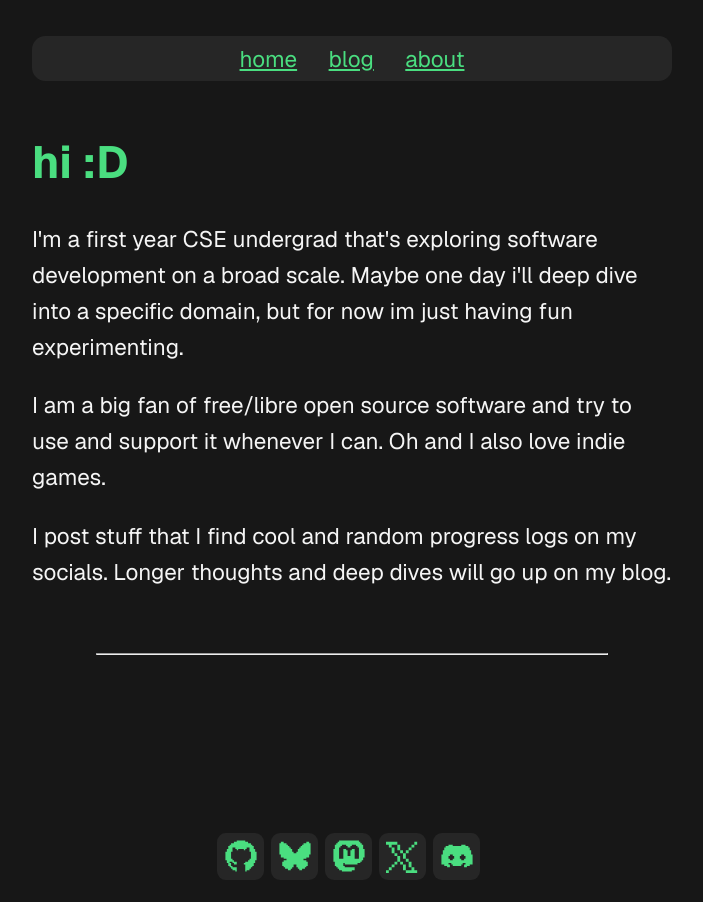
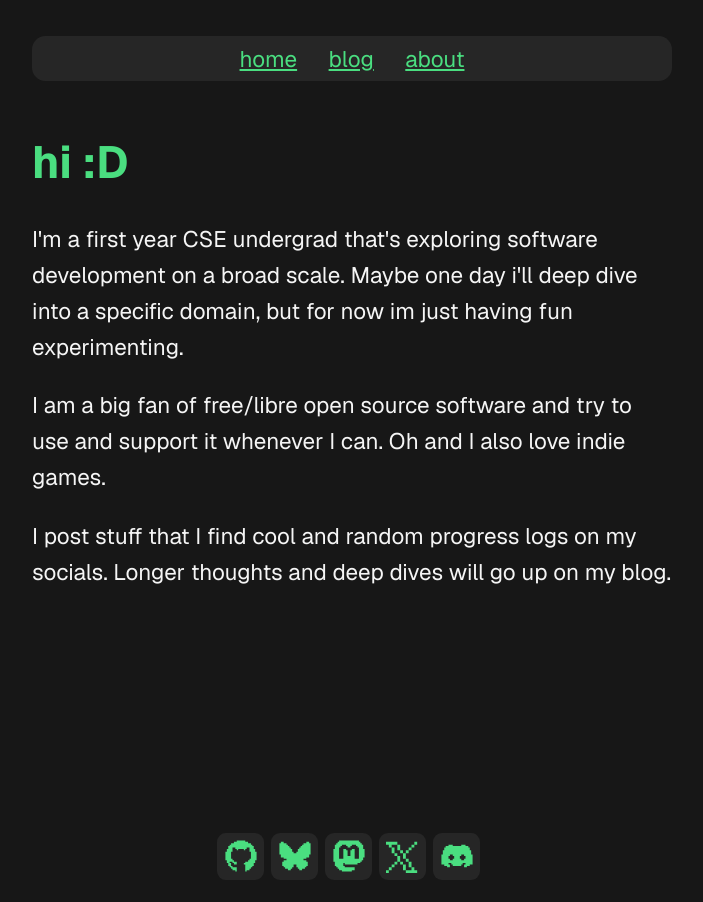
Before and after one commit to libremelon/libremelon.github.io, a Jekyll site: the page built from about.html, in a window 1280 px wide. Shown: the whole page, without its empty margins (288-991 px from the left). Built offline with Jekyll 4.4.1, drawn with Linux system fonts in a browser that asks for light colours.

Commit message:
chore(site): get rid of hzline

```diff
--- a/_sass/main.scss
+++ b/_sass/main.scss
@@ -26,10 +26,6 @@ body {
 .title {
   margin-top: 5vh;
   margin-bottom: 1.25vh;
-}
-
-#hzline {
-  margin: 7vh 10%;
 }
 
 #content {
--- a/about.html
+++ b/about.html
@@ -17,4 +17,3 @@ layout: default
   I post stuff that I find cool and random progress logs on my socials. Longer
   thoughts and deep dives will go up on my blog.
 </p>
-<hr id="hzline" />
```
